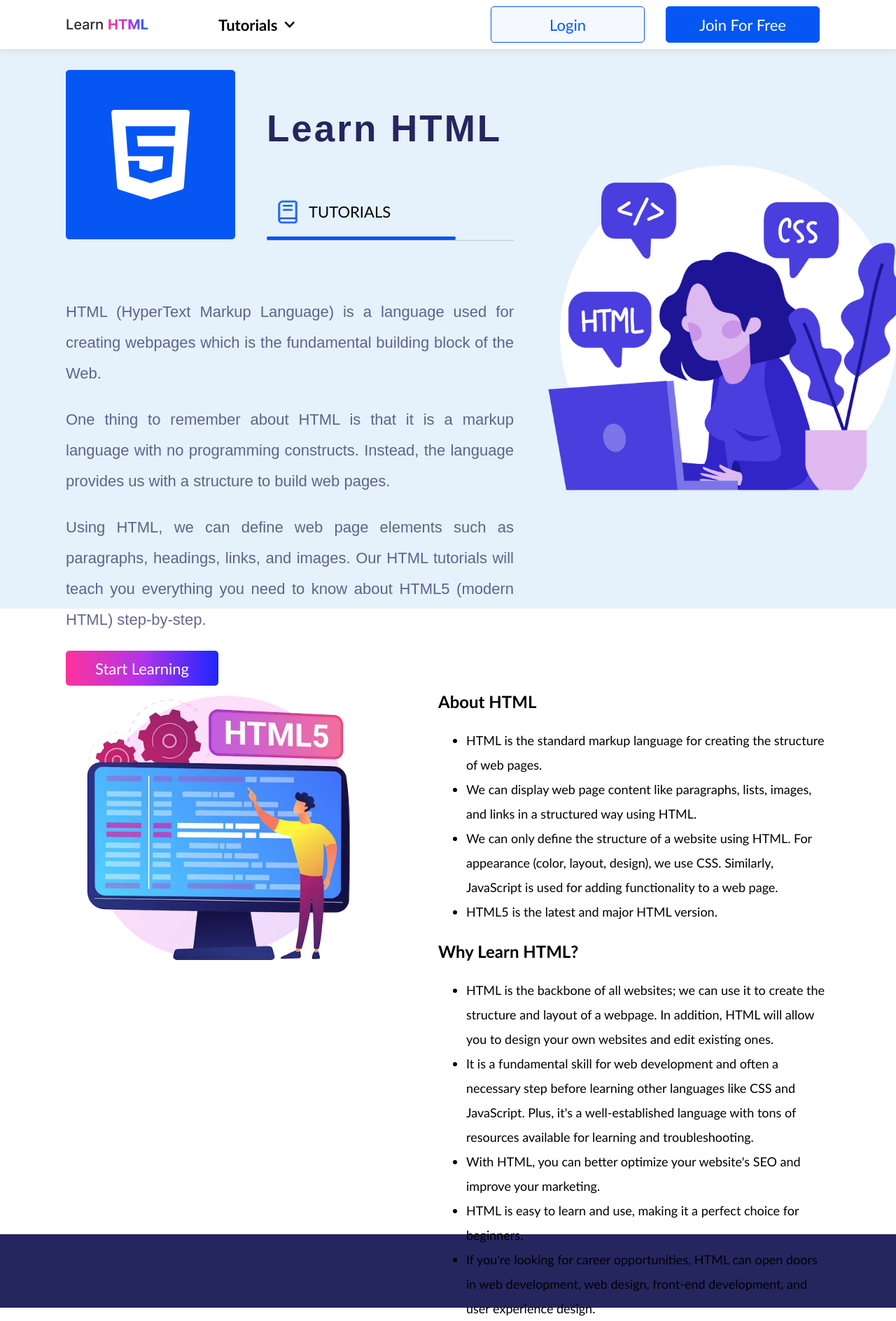
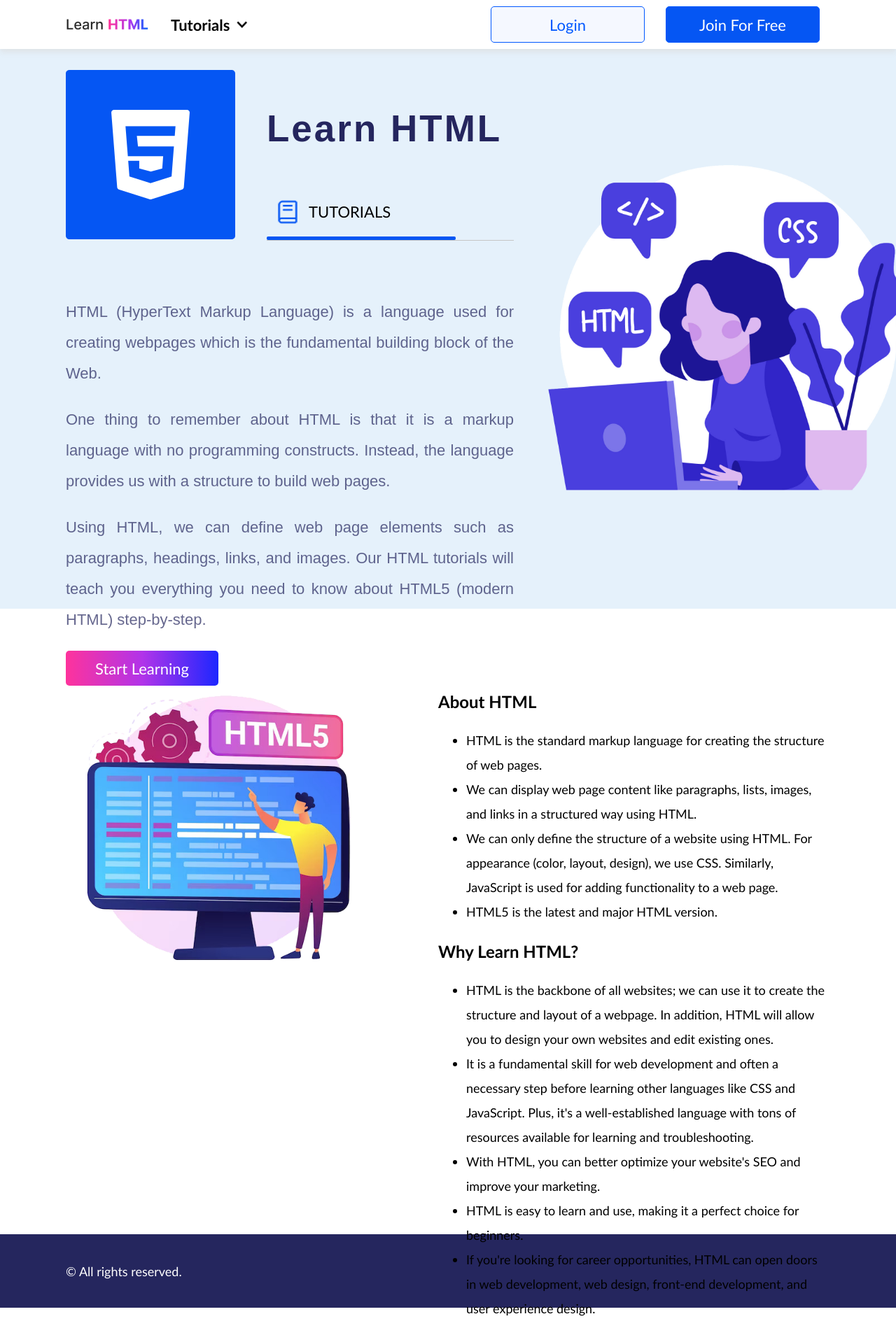
Before and after one commit to CodeByAmrit/LearnHTML, a PHP site: page / in a window 1280 px wide; the page is wider, and only the part inside the window is pictured. Shown: that part at 70% size. Run offline with PHP 8.4, Linux system fonts and the light colour scheme.

Commit message:
making some fixes

```diff
--- a/index.html
+++ b/index.html
@@ -75,7 +75,7 @@
 
     </div>
     <div class="last">
-
+        © All rights reserved.
     </div>
 </body>
 </html>
--- a/styles.css
+++ b/styles.css
@@ -43,7 +43,7 @@ body {
 }
 .logo{
   display: flex;
-  width: 218px;
+  width: 150px;
   height: 24px;
   cursor: pointer;
 }
@@ -238,6 +238,12 @@ border-radius: 2px;
   width: 100vw;
   height: 105px;
   background-color: #25265E;
+
+  display: flex;
+  align-items: center;
+  padding-left: 94px;
+  color: white;
+  font-size: 18px;
 }
 
 
```
